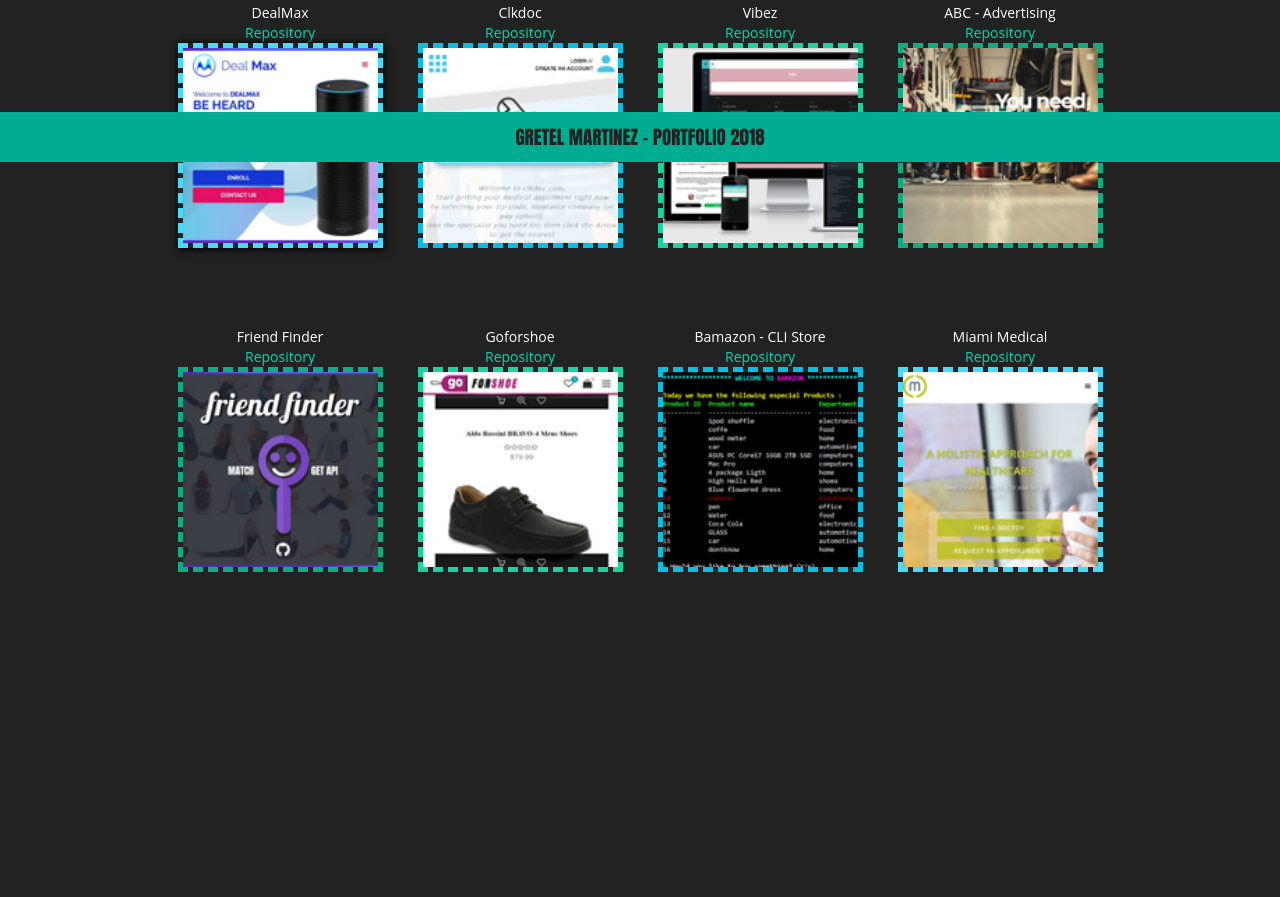
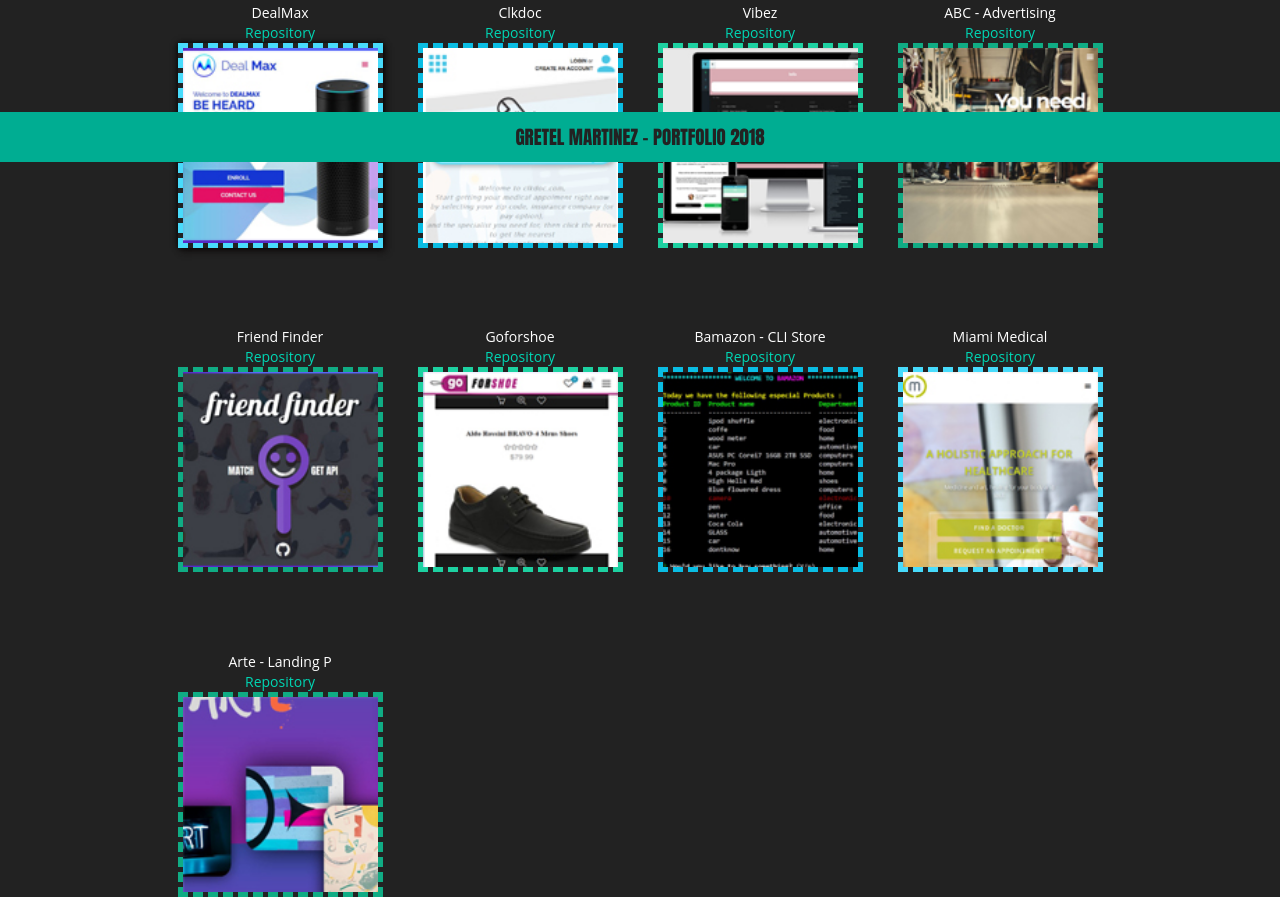
Before and after one commit to grety22/gretelmartinez.portfolio, a plain HTML site: page index.html in a window 1280 px wide. Shown: the part 638-1535 px from the top of the page. Before the commit the page ends 1210 px from the top, so only its background shows below. Drawn offline with nearby package versions, Linux system fonts and the light colour scheme; a script that the page names is missing.

Commit message:
artGallery added

```diff
--- a/index.html
+++ b/index.html
@@ -107,6 +107,17 @@
         </div>
       </div>
     </div>
+     <div class="section-4">
+      <div class="w-row">
+        <div class="w-col w-col-3 w-col-small-6 w-col-tiny-tiny-stack">
+          <div>
+            <div class="text-block-6">Arte - Landing P</div>
+          </div>
+          <div class="div-block-12"><a target="_blank" href="https://github.com/grety22/artGallery">Repository</a></div>
+            <div class="div-block-13"><a target="_blank" href="https://grety22.github.io/artGallery/"><img src="images/artgallery.jpg" width="205" data-w-id="423035ab-3f3d-b82e-656e-75898e52a63b" class="image-8"></a></div>
+        </div>
+      </div>
+    </div>
   </div>
   <div class="footer">
     <div class="w-container">
```
Also changed, not shown: images/artgallery.jpg (added).
